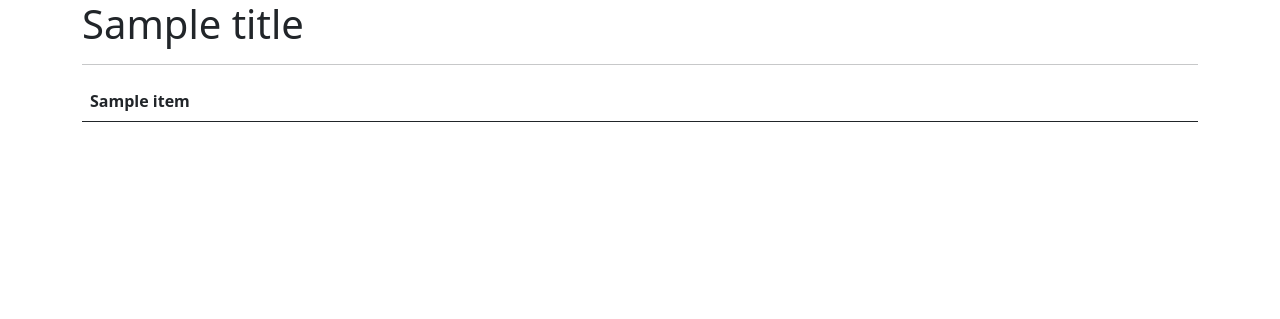
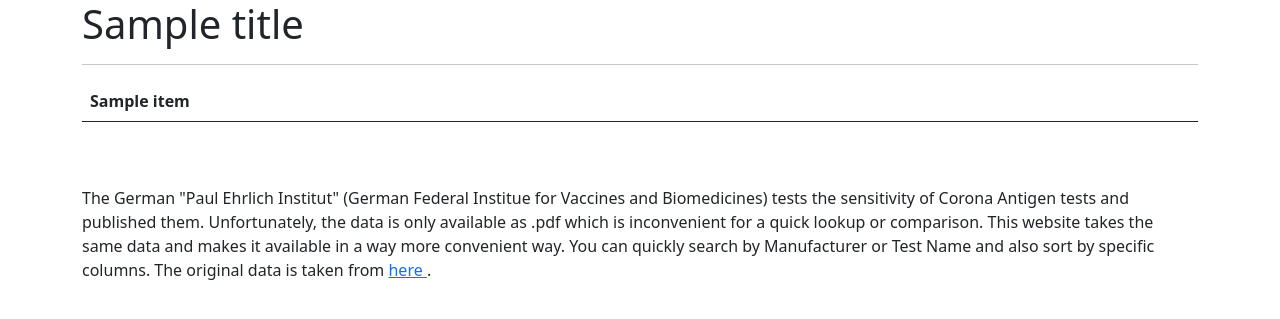
Before and after one commit to mc51/Corona-Test-Comparison, a Flask app: template templates/ajax_table.html in a window 1280 px wide. Shown: the top 319 px of the page. Run offline with Flask 2, Linux system fonts and the light colour scheme; the template is opened without the code that fills it: most values are stand-ins (such as "Sample title", 1, 10 or a date in 2020); lists and menus that the app fills with data are empty; parts of the project's set-up code (start-up, migrations or seed data) failed here and were passed over; some libraries are stand-ins or nearby versions.

Commit message:
download file from PEI - fix dataTables bug

```diff
--- a/requirements.txt
+++ b/requirements.txt
@@ -1,6 +1,6 @@
 camelot-py==0.10.1
 Flask==2.0.2
-Flask-SQLAlchemy==2.5.1
 ghostscript==0.7
 pandas==1.3.5
 PyPDF2==1.26.0
+requests==2.27.1
--- a/templates/ajax_table.html
+++ b/templates/ajax_table.html
@@ -20,12 +20,10 @@
     $('#data').DataTable({
       ajax: '/api/data',
       columns: [
-        {% autoescape false %}
         {% for item in table_config %}
-        { data: '{{ item.name }}', orderable: {{ item.orderable }}, searchable: {{ item.searchable }} }
+        { data: '{{ item.name | safe}}', orderable: {{ item.orderable }}, searchable: {{ item.searchable }} }
     {{- ", " if not loop.last else "" -}}
   {% endfor %}
-  {% endautoescape %}
       ],
     });
   });
--- a/templates/base.html
+++ b/templates/base.html
@@ -15,6 +15,23 @@
     <hr>
     {% block content %}{% endblock %}
   </div>
+
+  <div class="container">
+    <p>
+      <br><br>
+      The German "Paul Ehrlich Institut" (German Federal Institue for Vaccines and Biomedicines) tests the sensitivity
+      of Corona Antigen tests and published them.
+      Unfortunately, the data is only available as .pdf which is inconvenient for a quick lookup or comparison.
+      This website takes the same data and makes it available in a way more convenient way.
+      You can quickly search by Manufacturer or Test Name and also sort by specific columns.
+      The original data is taken from
+      <a
+        href="https://www.pei.de/SharedDocs/Downloads/DE/newsroom/dossiers/evaluierung-sensitivitaet-sars-cov-2-antigentests.pdf">
+        here
+      </a>.
+    </p>
+  </div>
+
   <script type="text/javascript" charset="utf8" src="https://code.jquery.com/jquery-3.6.0.min.js"></script>
   <script type="text/javascript" charset="utf8"
     src="https://cdn.datatables.net/1.10.25/js/jquery.dataTables.js"></script>
```
Also changed, not shown: 01_download_and_convert_data.py (renamed from 01_pdftable_to_csv.py, +32 -11 lines), 6 other files.
